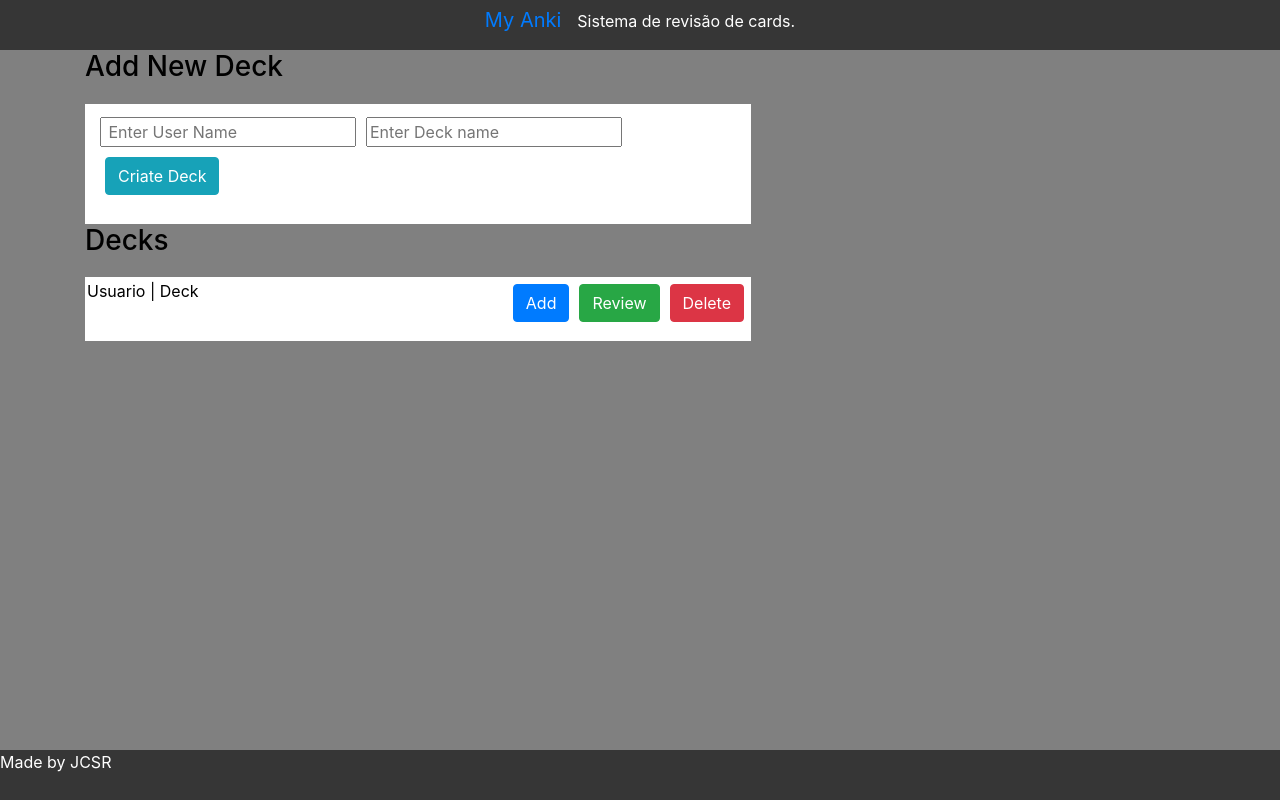
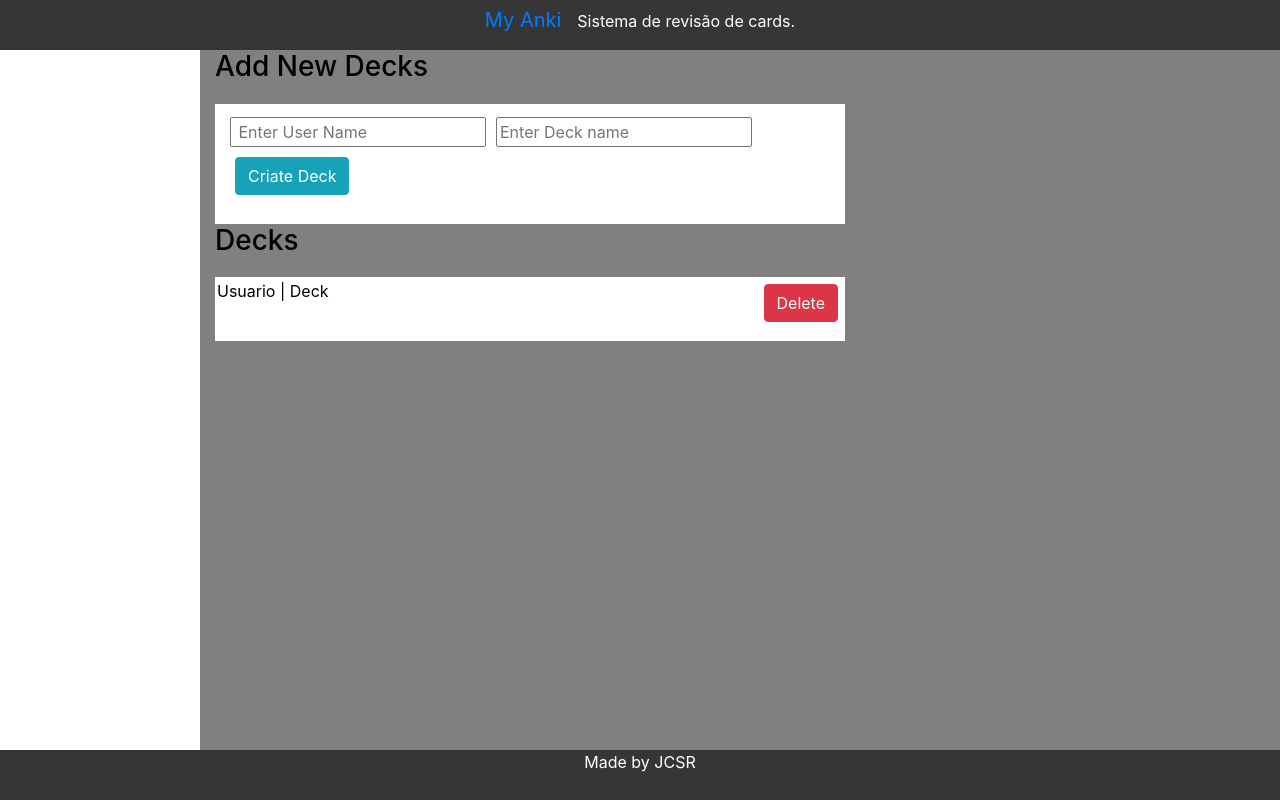
Before and after one commit to Jose-Claudio/my-anki, a React (Create React App) app in the folder frontend/: page / in a window 1280 px wide. Built offline with nearby package versions, Linux system fonts and the light colour scheme.

Commit message:
add componet menu

```diff
--- a/frontend/src/App.js
+++ b/frontend/src/App.js
@@ -13,6 +13,9 @@ function App() {
       <header>
           <Header />
       </header>
+      <nav>
+
+      </nav>
       <main>
         <div className="container">
           <Main />
--- a/frontend/src/anki.css
+++ b/frontend/src/anki.css
@@ -2,10 +2,23 @@
     display: grid;
     min-height: 100vh;
     width: 100%;
-    grid-template-columns: 1fr;
+    grid-template-columns: 200px 1fr;
     grid-template-rows: 50px 1fr 50px;
-    grid-template-areas: 'cabecalho' 'conteudo' 'rodape';
+    grid-template-areas:'cabecalho cabecalho'
+                        'navegacao conteudo'
+                        'rodape rodape';
 
+}
+
+@media (max-wdth: 700px){
+    #page {
+        grid-template-columns: 1fr;
+        grid-template-rows: 40px 40px 1fr ;
+        grid-template-areas:'cabecalho'
+                            'navegacao'
+                             'conteudo';
+    }
+    footer { display: none; }
 }
 
 #page > header {
@@ -21,10 +34,15 @@
     color: black;
 }
 
+#page > nav {
+    grid-area: navegacao;
+}
+
 #page > footer {
     grid-area: rodape;
     background: #363636;
     color: white;
+    text-align: center;
 }
 
 .decks {
--- a/frontend/src/components/deckList.jsx
+++ b/frontend/src/components/deckList.jsx
@@ -6,8 +6,6 @@ export default props => {
         <div className="decks">
             <span>Usuario</span> | <span>Deck</span>
             <div className="botao">
-                <button className="btn btn-primary">Add</button>
-                <button className="btn btn-success">Review</button>
                 <button className="btn btn-danger">Delete</button>
             </div>
         </div>
--- a/frontend/src/components/main.jsx
+++ b/frontend/src/components/main.jsx
@@ -5,7 +5,7 @@ import AddDeck from './addDeck'
 export default props => (
 
     <div className="conteudo">
-      <h3>Add New Deck</h3>
+      <h3>Add New Decks</h3>
       <AddDeck />
       <h3>Decks</h3>
       <DeckList />
--- /dev/null
+++ b/frontend/src/components/menu.jsx
@@ -0,0 +1,5 @@
+import React from 'react'
+
+export default props => (
+    <h1>Menu</h1>
+)
```
